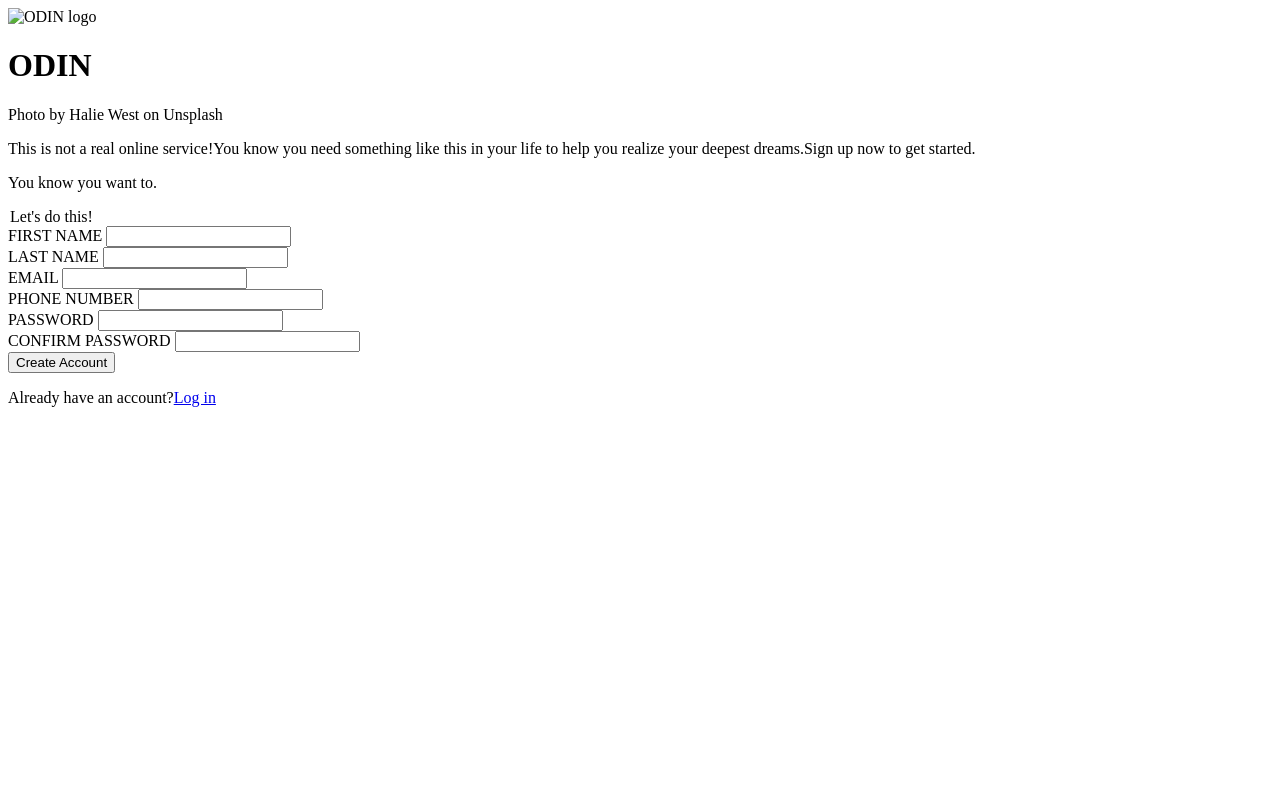
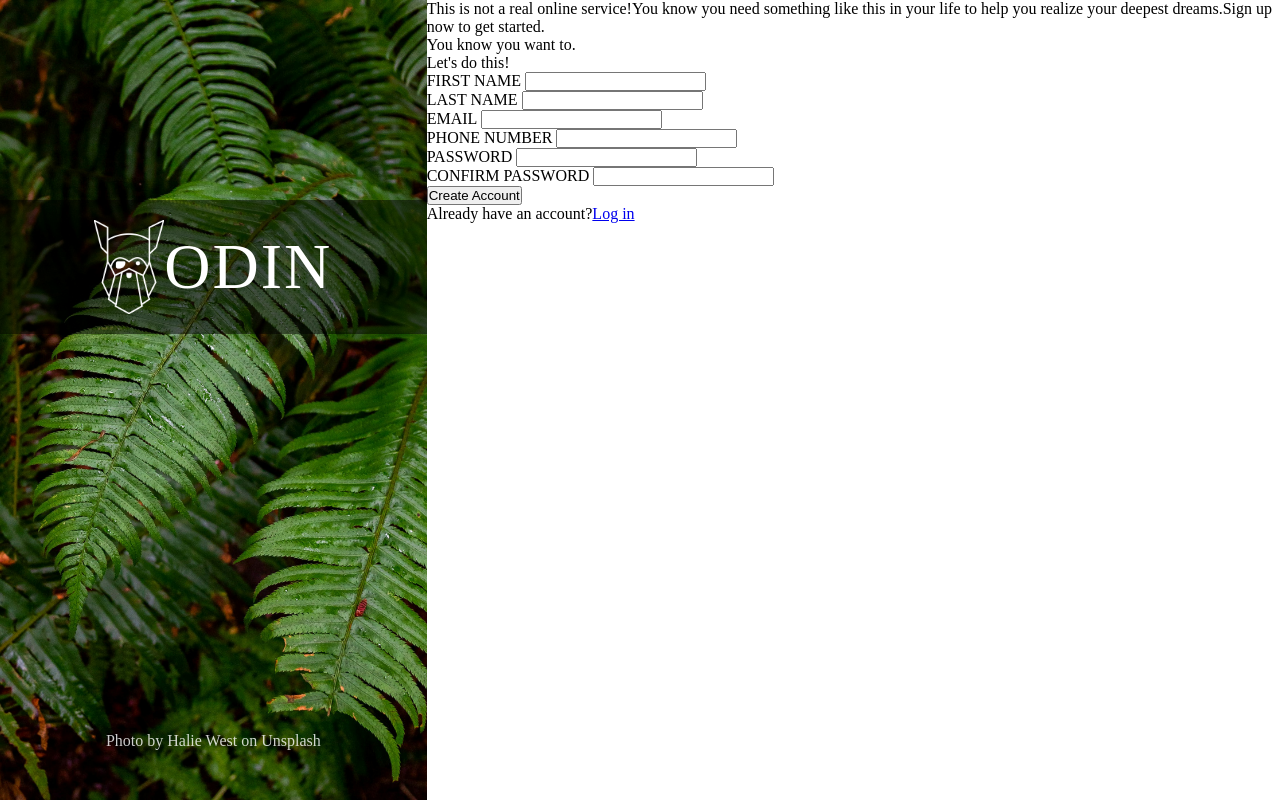
Before and after one commit to lyanta-l/sign-up-form, a plain HTML site: page index.html in a window 1280 px wide. Drawn offline with Linux system fonts and the light colour scheme.

Commit message:
添加左半部分样式，更新 logo和图片引用

```diff
--- a/index.html
+++ b/index.html
@@ -12,12 +12,12 @@
     <div class="container">
         <div class="left-section">
             <div class="logo">
-                <img src="#" alt="ODIN logo">
+                <img src="odin-lined.png" alt="ODIN logo">
                 <h1>ODIN</h1>
             </div>
-            <div class="image-credit">
+            <p class="image-credit">
                 Photo by Halie West on Unsplash
-            </div>
+            </p>
         </div>
         <div class="right-section">
             <div class="form-container">
--- a/style.css
+++ b/style.css
@@ -0,0 +1,56 @@
+* {
+    margin: 0;
+    padding: 0;
+    box-sizing: border-box;
+}
+
+.container {
+    height: 100vh;
+    display: flex;
+}
+
+.left-section {
+    flex: 1;
+}
+
+.right-section {
+    flex: 2;
+}
+
+.left-section {
+    background-image: url(img.jpg);
+    background-size: cover;
+    background-position: center;
+    position: relative;
+    display: flex;
+    flex-direction: column;
+    justify-content: space-between;
+    padding: 40px 0;
+}
+
+.logo {
+    background-color: rgba(0,0,0,0.5);
+    margin-top: 20vh;
+    padding: 20px 40px;
+    display: flex;
+    align-items: center;
+    justify-content: center;
+}
+.logo img{
+    width: 70px;
+    height: auto;
+
+}
+.logo h1{
+    color: white;
+    font-size: 4rem;
+    font-weight: 300;
+    letter-spacing: 2px;
+}
+.image-credit{
+    bottom: 0;
+    color: white;
+    opacity: 0.8;
+    padding: 10px;
+    text-align: center;
+}
```
Also changed, not shown: img.jpg (added), odin-lined.png (added).
